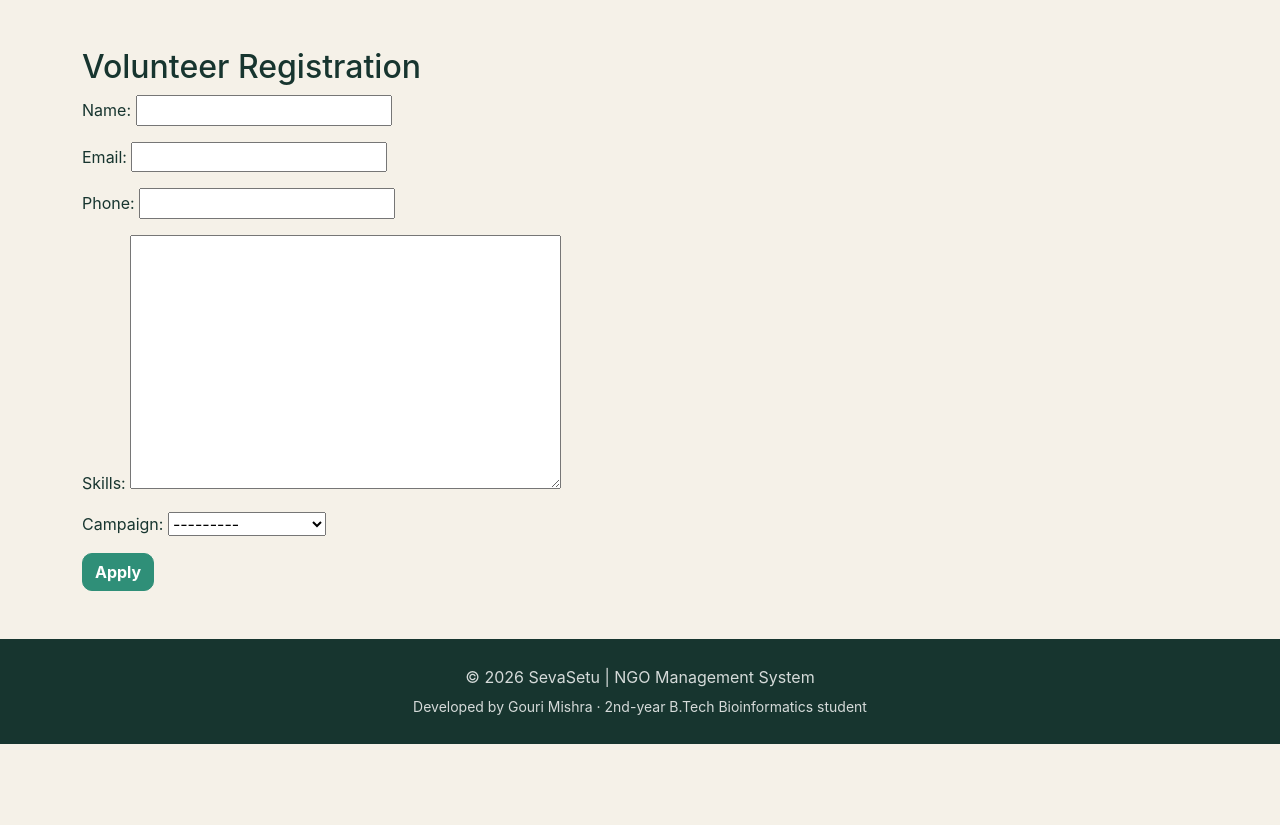
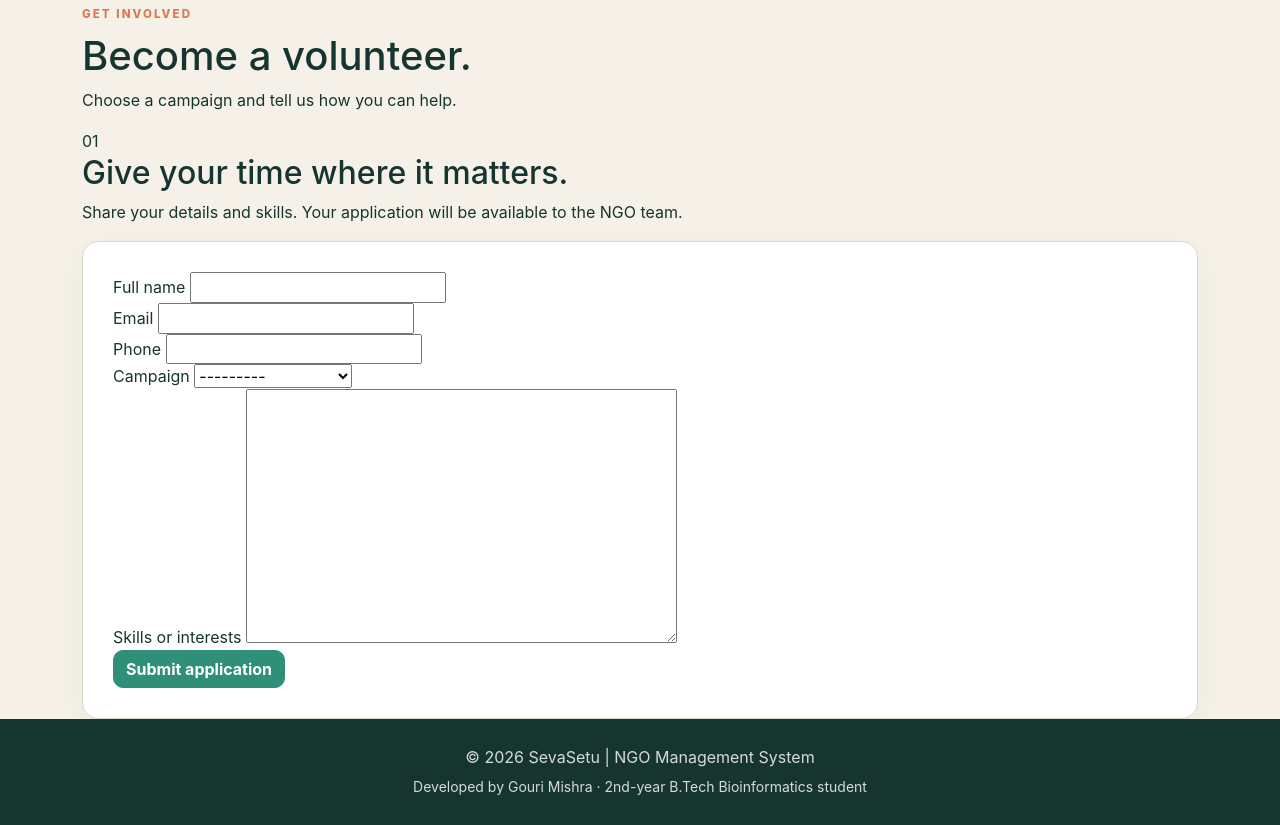
Before and after one commit to gouri0209m-ux/SevaSetu, a Django app: page /volunteer/ in a window 1280 px wide. Shown: the part 92-917 px from the top of the page. Before the commit the page ends 836 px from the top, so only its background shows below. Run offline with Django 5.2, Linux system fonts and the light colour scheme; tables that the repository leaves empty hold one stand-in row (values such as "Sample post").

Commit message:
Improve volunteer form UI

```diff
--- a/engagement/templates/engagement/volunteer_form.html
+++ b/engagement/templates/engagement/volunteer_form.html
@@ -1,25 +1,71 @@
 {% extends 'base.html' %}
 
+{% block title %}Volunteer | SevaSetu{% endblock %}
+
 {% block content %}
+<section class="page-header">
+    <div class="container">
+        <span class="eyebrow">Get involved</span>
+        <h1 class="page-title">Become a volunteer.</h1>
+        <p class="page-intro">Choose a campaign and tell us how you can help.</p>
+    </div>
+</section>
 
-<div class="container py-5">
+<section class="form-section">
+    <div class="container">
+        <div class="form-layout">
+            <div class="form-aside">
+                <div class="form-aside-number">01</div>
+                <h2>Give your time where it matters.</h2>
+                <p>Share your details and skills. Your application will be available to the NGO team.</p>
+            </div>
 
-<h2>
-Volunteer Registration
-</h2>
+            <div class="form-card">
+                <form method="post" novalidate>
+                    {% csrf_token %}
 
-<form method="post">
+                    {% if form.non_field_errors %}
+                        <div class="form-error-box">{{ form.non_field_errors }}</div>
+                    {% endif %}
 
-{% csrf_token %}
+                    <div class="form-grid">
+                        <div class="form-field">
+                            <label for="{{ form.name.id_for_label }}">Full name</label>
+                            {{ form.name }}
+                            {{ form.name.errors }}
+                        </div>
 
-{{ form.as_p }}
+                        <div class="form-field">
+                            <label for="{{ form.email.id_for_label }}">Email</label>
+                            {{ form.email }}
+                            {{ form.email.errors }}
+                        </div>
 
-<button class="btn btn-success">
-Apply
-</button>
+                        <div class="form-field">
+                            <label for="{{ form.phone.id_for_label }}">Phone</label>
+                            {{ form.phone }}
+                            {{ form.phone.errors }}
+                        </div>
 
-</form>
+                        <div class="form-field">
+                            <label for="{{ form.campaign.id_for_label }}">Campaign</label>
+                            {{ form.campaign }}
+                            {{ form.campaign.errors }}
+                        </div>
 
-</div>
+                        <div class="form-field form-field-full">
+                            <label for="{{ form.skills.id_for_label }}">Skills or interests</label>
+                            {{ form.skills }}
+                            {{ form.skills.errors }}
+                        </div>
+                    </div>
 
+                    <div class="form-actions">
+                        <button type="submit" class="btn btn-accent">Submit application</button>
+                    </div>
+                </form>
+            </div>
+        </div>
+    </div>
+</section>
 {% endblock %}
```
